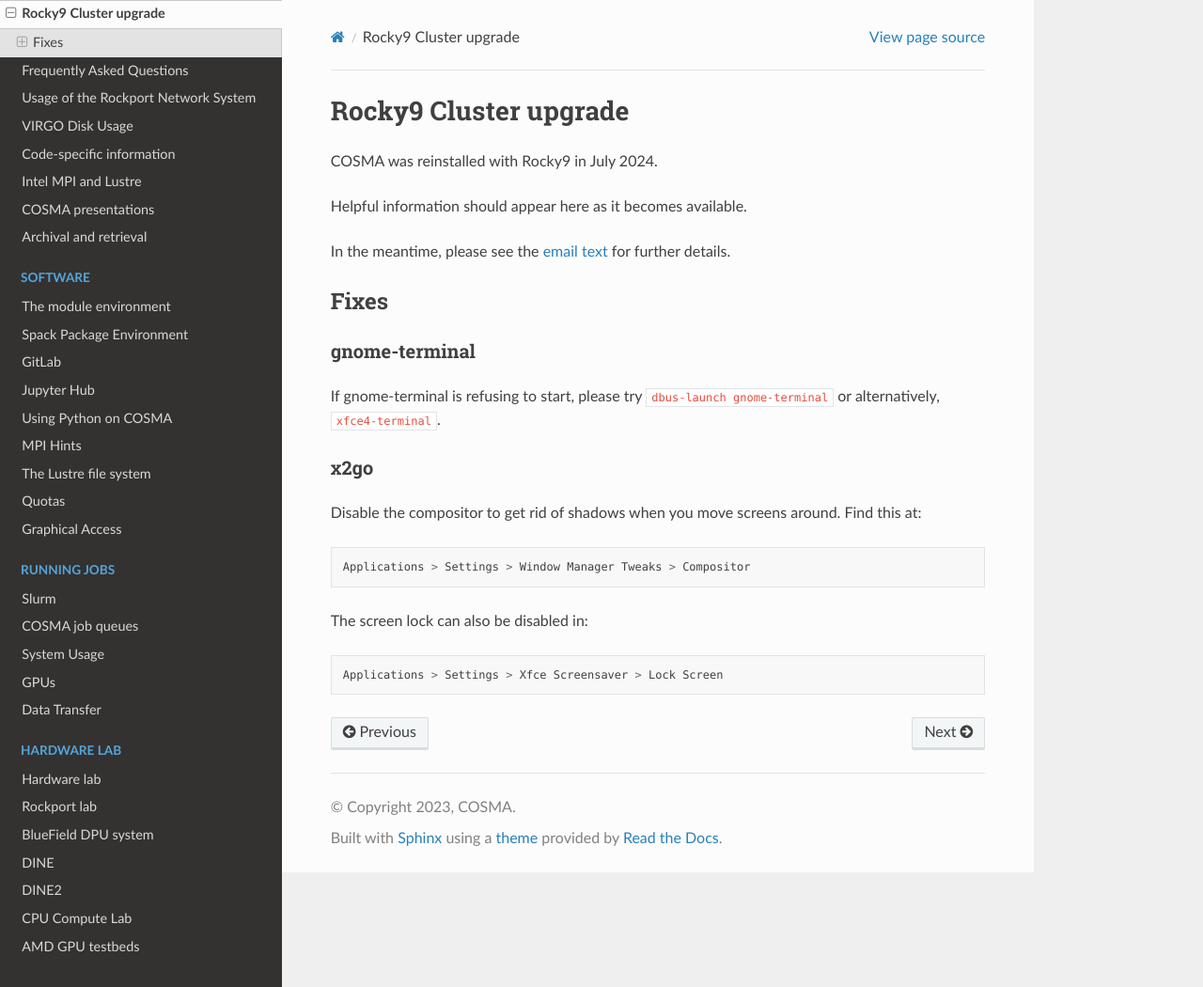
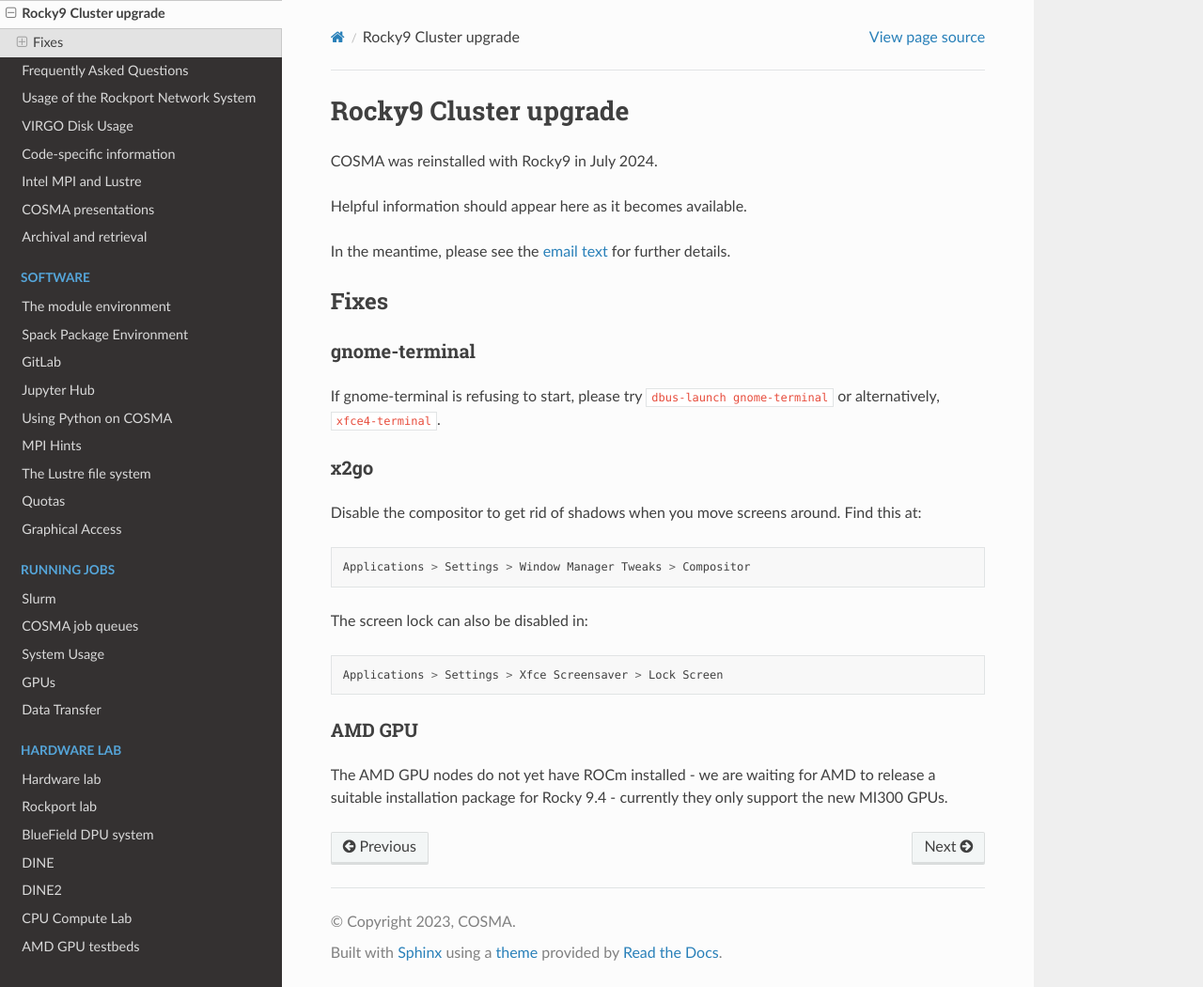
Before and after one commit to agb32/cosmadoc, a Sphinx documentation site: the page built from docs/source/clusterupgrade.md, in a window 1280 px wide and 1050 px high. Shown: the whole window at 94% size. Built offline with Sphinx 7.4.7 and the Read the Docs theme 2.0.0, drawn with Linux system fonts in a browser that asks for light colours.

Commit message:
added amd gpu infox

````diff
--- a/docs/source/clusterupgrade.md
+++ b/docs/source/clusterupgrade.md
@@ -23,3 +23,7 @@ The screen lock can also be disabled in:
 ```
 Applications > Settings > Xfce Screensaver > Lock Screen
 ```
+
+### AMD GPU
+
+The AMD GPU nodes do not yet have ROCm installed - we are waiting for AMD to release a suitable installation package for Rocky 9.4 - currently they only support the new MI300 GPUs.
````
